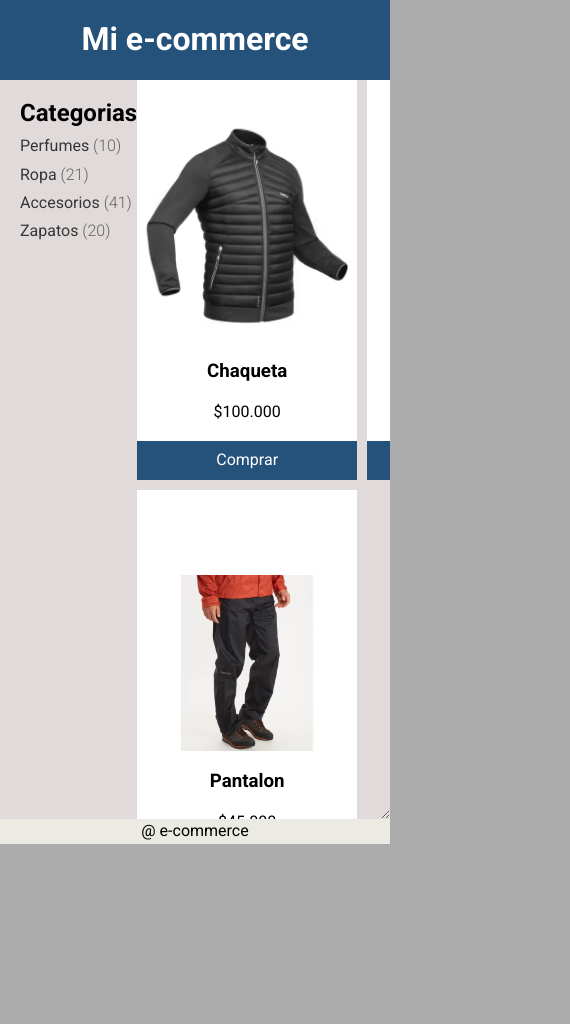
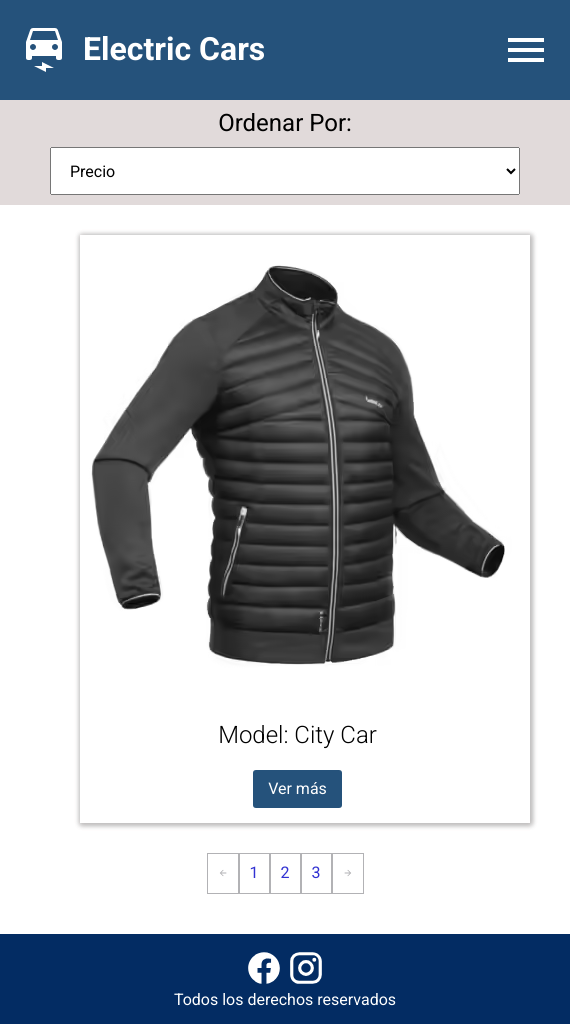
Before and after one commit to jcorp11/desafio-media, a plain HTML site: page index.html in a window 390 px wide. Shown: the whole page, 570 px wide, since content can reach past the window. Before the commit the page ends 844 px from the top, so only its background shows below. Drawn offline with Linux system fonts and the light colour scheme.

Commit message:
media querys

```diff
--- a/assets/css/style.css
+++ b/assets/css/style.css
@@ -7,7 +7,7 @@
   margin: 0;
   box-sizing: border-box;
   font-family: "Roboto", sans-serif;
-
+  /* background-color: rgb(111, 109, 109); */
   /* border: 1px solid black; */
 }
 
@@ -19,6 +19,166 @@
   font-family: "Open Sans", sans-serif;
 }
 
+body {
+  display: grid;
+  grid-template-areas:
+    "navbar"
+    "filtros"
+    "main"
+    "footer";
+}
+
+.navbar {
+  grid-area: navbar;
+  display: flex;
+  justify-content: space-between;
+  align-items: center;
+  color: white;
+  background-color: #25527b;
+  padding: 10px 20px;
+}
+
+.left-title {
+  display: flex;
+  align-items: center;
+  gap: 15px;
+}
+
+.logos {
+  width: 48px;
+}
+
+.sidebar {
+  grid-area: filtros;
+  display: flex;
+  flex-direction: column;
+  justify-content: center;
+  align-items: center;
+  padding: 10px 50px;
+  background-color: #e1dada;
+  gap: 10px;
+}
+.filtros {
+  width: 100%;
+  height: 3rem;
+  padding: 0 15px;
+}
+.tituloFiltro {
+  font-weight: normal;
+  font-size: 1.5rem;
+}
+
+.main {
+  grid-area: main;
+  padding: 10px 40px;
+}
+
+.product-grid {
+  display: grid;
+  grid-template-columns: 1fr;
+  justify-content: center;
+  gap: 20px;
+  place-items: center;
+}
+
+.producto {
+  grid-area: cards;
+  display: flex;
+  box-shadow: 1px 1px 5px 1px rgb(193, 191, 191);
+  flex-direction: column;
+  align-items: center;
+  justify-content: end;
+  width: 450px;
+  gap: 20px;
+  /* border: 1px solid black; */
+  background-color: rgb(255, 255, 255);
+  /* height: 400px; */
+  padding: 15px;
+  overflow-y: scroll;
+  scrollbar-gutter: stable;
+}
+.producto__nombre {
+  font-weight: 300;
+  font-size: 1.5rem;
+}
+
+.producto__boton {
+  padding: 10px 15px;
+  background-color: #25527b;
+  color: white;
+  border-radius: 3px;
+  border: none;
+}
+
+.button-list {
+  padding: 30px 0;
+  display: flex;
+  justify-content: center;
+}
+
+.navbutton {
+  padding: 10px 10px;
+  color: rgb(49, 49, 210);
+  border: solid 1px rgb(178, 178, 181);
+  background-color: white;
+}
+
+.arrows {
+  width: 10px;
+}
+
+.footer {
+  grid-area: footer;
+  display: flex;
+  flex-direction: column;
+  justify-content: center;
+  align-items: center;
+  padding: 15px 0;
+  background-color: #032c63;
+  color: white;
+}
+
+.footer-logos svg {
+  width: 38px;
+}
+.menu {
+  display: none;
+}
+
+@media (min-width: 576px) {
+  .product-grid {
+    grid-template-columns: repeat(4, 1fr);
+  }
+  body {
+    grid-template-areas:
+      "navbar filtros filtros filtros filtros"
+      "navbar main main main main"
+      "navbar main main main main"
+      "navbar main main main main"
+      "footer main main main main";
+  }
+  .navbar {
+    flex-direction: column;
+    justify-content: start;
+  }
+  .menu {
+    display: flex;
+    flex-direction: column;
+    color: white;
+    list-style-type: none;
+    gap: 10px;
+    & a {
+      text-decoration: none;
+      color: white;
+      font-size: 1.5rem;
+    }
+  }
+  .burger {
+    display: none;
+  }
+}
+
+/*
 body {
   background-color: #adacac;
   display: grid;
@@ -43,7 +203,7 @@ body {
   grid-area: sidebar;
   display: flex;
   flex-direction: column;
-  /* justify-content: flex; */
+  justify-content: flex;
   align-items: flex-start;
   padding-left: 20px;
   padding-top: 20px;
@@ -88,7 +248,7 @@ body {
   align-items: center;
   justify-content: end;
   gap: 20px;
-  /* border: 1px solid black; */
+  border: 1px solid black;
   background-color: rgb(255, 255, 255);
   height: 400px;
 }
@@ -105,4 +265,4 @@ body {
   color: white;
   border: none;
   padding: 10px 0;
-}
+} */
--- a/index.html
+++ b/index.html
@@ -14,57 +14,113 @@
   </head>
   <body>
     <nav class="navbar">
-      <h1>Mi e-commerce</h1>
+      <section class="left-title">
+        <svg
+          class="logos"
+          xmlns="http://www.w3.org/2000/svg"
+          viewBox="0 0 24 24"
+        >
+          <title>car-electric</title>
+          <path
+            fill="#FFFFFF"
+            d="M18.92 2C18.72 1.42 18.16 1 17.5 1H6.5C5.84 1 5.29 1.42 5.08 2L3 8V16C3 16.55 3.45 17 4 17H5C5.55 17 6 16.55 6 16V15H18V16C18 16.55 18.45 17 19 17H20C20.55 17 21 16.55 21 16V8L18.92 2M6.5 12C5.67 12 5 11.33 5 10.5S5.67 9 6.5 9 8 9.67 8 10.5 7.33 12 6.5 12M17.5 12C16.67 12 16 11.33 16 10.5S16.67 9 17.5 9 19 9.67 19 10.5 18.33 12 17.5 12M5 7L6.5 2.5H17.5L19 7H5M7 20H11V18L17 21H13V23L7 20Z"
+          />
+        </svg>
+        <h1>Electric Cars</h1>
+      </section>
+      <svg
+        class="logos burger"
+        xmlns="http://www.w3.org/2000/svg"
+        viewBox="0 0 24 24"
+      >
+        <title>menu</title>
+        <path
+          fill="#FFFFFF"
+          d="M3,6H21V8H3V6M3,11H21V13H3V11M3,16H21V18H3V16Z"
+        />
+      </svg>
+      <ul class="menu">
+        <li><a href="#">Inicio</a></li>
+        <li><a href="#">Catalogo</a></li>
+        <li><a href="#">Ofertas</a></li>
+        <li><a href="#">Contacto</a></li>
+      </ul>
     </nav>
+
     <aside class="sidebar">
-      <h2>Categorias</h2>
-      <section class="item">
-        <p>Perfumes</p>
-        <p>&nbsp(10)</p>
-      </section>
-      <section class="item">
-        <p>Ropa</p>
-        <p>&nbsp(21)</p>
-      </section>
-      <section class="item">
-        <p>Accesorios</p>
-        <p>&nbsp(41)</p>
-      </section>
-      <section class="item">
-        <p>Zapatos</p>
-        <p>&nbsp(20)</p>
-      </section>
+      <p class="tituloFiltro">Ordenar Por:</p>
+      <select name="filtros" id="filtros" class="filtros">
+        <option value="Precio">Precio</option>
+        <option value="Relevancia">Relevancia</option>
+        <option value="MasVendido">Mas Vendido</option>
+        <option value="Masreciente">Mas Reciente</option>
+      </select>
     </aside>
+
     <main class="main">
+      <section class="product-grid">
         <section class="producto">
           <img class="producto__img" src="assets/imgs/chaqueta.jpeg" alt="" />
-        <h3 class="producto__nombre">Chaqueta</h3>
-        <p class="producto__precio">$100.000</p>
-        <button class="producto__boton">Comprar</button>
+          <h3 class="producto__nombre">Model: City Car</h3>
+          <button class="producto__boton">Ver más</button>
         </section>
         <section class="producto">
-        <img
-          class="producto__img"
-          src="assets/imgs/poleron-hoodie-canguro-unisex.jpg"
-          alt=""
+          <img class="producto__img" src="assets/imgs/chaqueta.jpeg" alt="" />
+          <h3 class="producto__nombre">Model: City Car</h3>
+          <button class="producto__boton">Ver más</button>
+        </section>
+      </section>
+
+      <section class="button-list">
+        <button class="navbutton">
+          <svg
+            class="arrows"
+            xmlns="http://www.w3.org/2000/svg"
+            viewBox="0 0 24 24"
+          >
+            <title>arrow-left</title>
+            <path
+              fill="#B2B2B5"
+              d="M20,11V13H8L13.5,18.5L12.08,19.92L4.16,12L12.08,4.08L13.5,5.5L8,11H20Z"
             />
-        <h3 class="producto__nombre">Poleron</h3>
-        <p class="producto__precio">$60.000</p>
-        <button class="producto__boton">Comprar</button>
-      </section>
-      <section class="producto">
-        <img class="producto__img" src="assets/imgs/zapatos.jpg" alt="" />
-        <h3 class="producto__nombre">Zapatos</h3>
-        <p class="producto__precio">$32.000</p>
-        <button class="producto__boton">Comprar</button>
-      </section>
-      <section class="producto">
-        <img class="producto__img" src="assets/imgs/pantalon.webp" alt="" />
-        <h3 class="producto__nombre">Pantalon</h3>
-        <p class="producto__precio">$45.000</p>
-        <button class="producto__boton">Comprar</button>
+          </svg>
+        </button>
+        <button class="navbutton">1</button>
+        <button class="navbutton">2</button>
+        <button class="navbutton">3</button>
+        <button class="navbutton">
+          <svg
+            class="arrows"
+            xmlns="http://www.w3.org/2000/svg"
+            viewBox="0 0 24 24"
+          >
+            <title>arrow-right</title>
+            <path
+              fill="#B2B2B5"
+              d="M4,11V13H16L10.5,18.5L11.92,19.92L19.84,12L11.92,4.08L10.5,5.5L16,11H4Z"
+            />
+          </svg>
+        </button>
       </section>
     </main>
-    <footer class="footer">@ e-commerce</footer>
+    <footer class="footer">
+      <section class="footer-logos">
+        <svg xmlns="http://www.w3.org/2000/svg" viewBox="0 0 24 24">
+          <title>facebook</title>
+          <path
+            fill="#FFFFFF"
+            d="M12 2.04C6.5 2.04 2 6.53 2 12.06C2 17.06 5.66 21.21 10.44 21.96V14.96H7.9V12.06H10.44V9.85C10.44 7.34 11.93 5.96 14.22 5.96C15.31 5.96 16.45 6.15 16.45 6.15V8.62H15.19C13.95 8.62 13.56 9.39 13.56 10.18V12.06H16.34L15.89 14.96H13.56V21.96A10 10 0 0 0 22 12.06C22 6.53 17.5 2.04 12 2.04Z"
+          />
+        </svg>
+        <svg xmlns="http://www.w3.org/2000/svg" viewBox="0 0 24 24">
+          <title>instagram</title>
+          <path
+            fill="#FFFFFF"
+            d="M7.8,2H16.2C19.4,2 22,4.6 22,7.8V16.2A5.8,5.8 0 0,1 16.2,22H7.8C4.6,22 2,19.4 2,16.2V7.8A5.8,5.8 0 0,1 7.8,2M7.6,4A3.6,3.6 0 0,0 4,7.6V16.4C4,18.39 5.61,20 7.6,20H16.4A3.6,3.6 0 0,0 20,16.4V7.6C20,5.61 18.39,4 16.4,4H7.6M17.25,5.5A1.25,1.25 0 0,1 18.5,6.75A1.25,1.25 0 0,1 17.25,8A1.25,1.25 0 0,1 16,6.75A1.25,1.25 0 0,1 17.25,5.5M12,7A5,5 0 0,1 17,12A5,5 0 0,1 12,17A5,5 0 0,1 7,12A5,5 0 0,1 12,7M12,9A3,3 0 0,0 9,12A3,3 0 0,0 12,15A3,3 0 0,0 15,12A3,3 0 0,0 12,9Z"
+          />
+        </svg>
+      </section>
+      <p>Todos los derechos reservados</p>
+    </footer>
   </body>
 </html>
```
Lines whose indentation alone changed are shown as unchanged.
